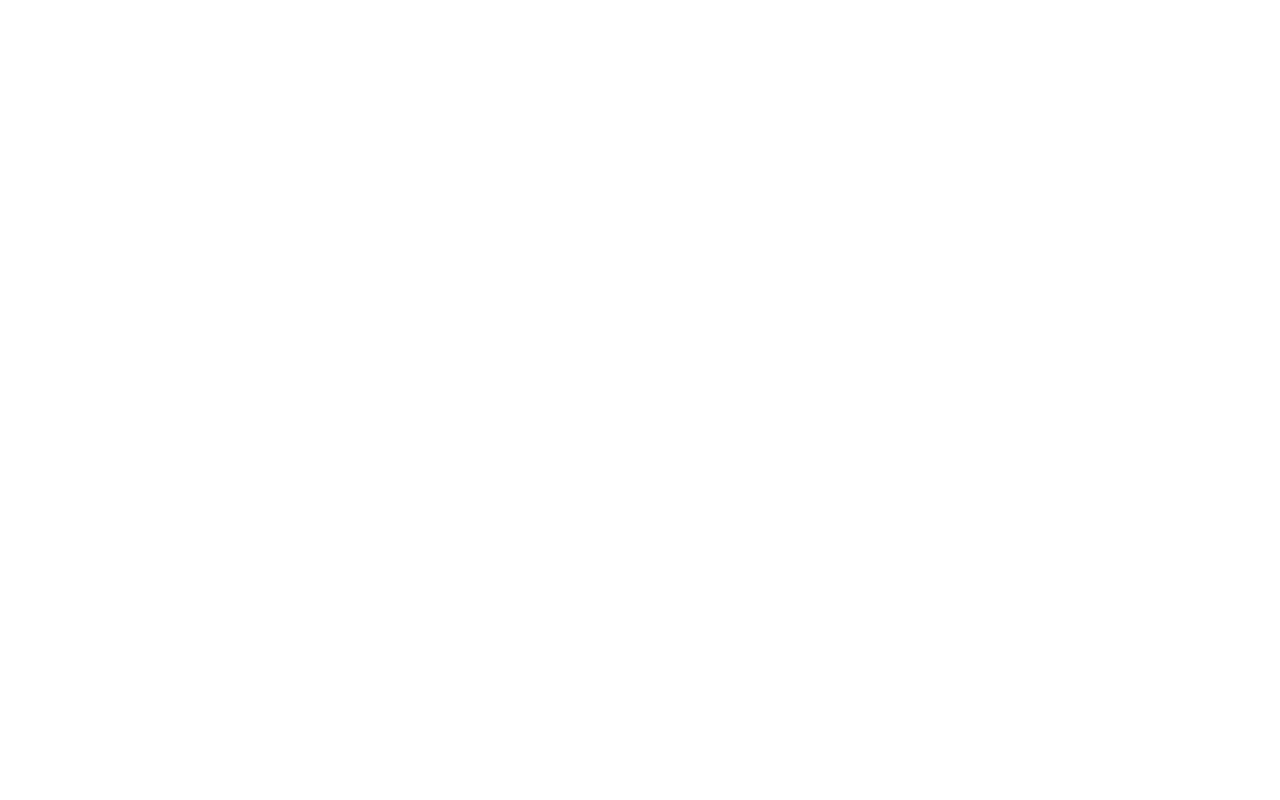
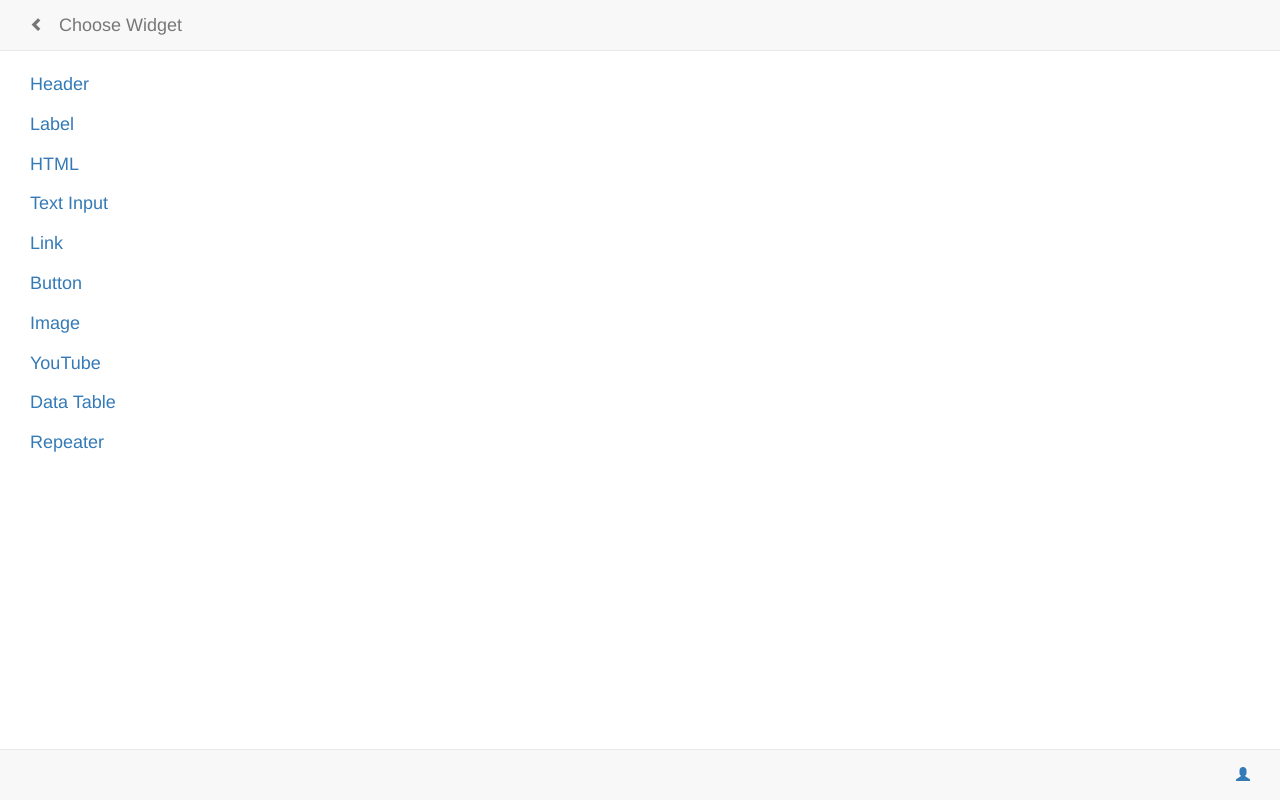
Before and after one commit to ethan-neidhart37/neidhart-ethan-webdev, a website: page public/assignment/Widget/widget-choose.html in a window 1280 px wide. Drawn offline with nearby package versions, Linux system fonts and the light colour scheme.

Commit message:
finished widget-choose

```diff
--- a/public/assignment/Widget/widget-choose.html
+++ b/public/assignment/Widget/widget-choose.html
@@ -3,8 +3,88 @@
 <head>
     <meta charset="UTF-8">
     <title>Title</title>
+    <link href="https://maxcdn.bootstrapcdn.com/bootstrap/3.3.7/css/bootstrap.min.css" rel="stylesheet"/>
+    <link href="../css/style.css" rel="stylesheet"/>
+    <meta name="viewport" content="width=device-width, initial-scale=1">
 </head>
 <body>
 
+<nav class="navbar navbar-default navbar-fixed-top">
+    <div class="container-fluid">
+        <div class="navbar-text pull-left">
+            <a class="navbar-link" href="#">
+                <span class="glyphicon glyphicon-chevron-left"></span>
+            </a>
+        </div>
+        <div class="navbar-header">
+            <a class="navbar-brand" href="#">Choose Widget</a>
+        </div>
+    </div>
+</nav>
+
+
+<div class="container-fluid">
+    <div class="container-fluid">
+        <h4>
+            <a href="#">Header</a>
+        </h4>
+    </div>
+    <div class="container-fluid">
+        <h4>
+            <a href="#">Label</a>
+        </h4>
+    </div>
+    <div class="container-fluid">
+        <h4>
+            <a href="#">HTML</a>
+        </h4>
+    </div>
+    <div class="container-fluid">
+        <h4>
+            <a href="#">Text Input</a>
+        </h4>
+    </div>
+    <div class="container-fluid">
+        <h4>
+            <a href="#">Link</a>
+        </h4>
+    </div>
+    <div class="container-fluid">
+        <h4>
+            <a href="#">Button</a>
+        </h4>
+    </div>
+    <div class="container-fluid">
+        <h4>
+            <a href="#">Image</a>
+        </h4>
+    </div>
+    <div class="container-fluid">
+        <h4>
+            <a href="#">YouTube</a>
+        </h4>
+    </div>
+    <div class="container-fluid">
+        <h4>
+            <a href="#">Data Table</a>
+        </h4>
+    </div>
+    <div class="container-fluid">
+        <h4>
+            <a href="#">Repeater</a>
+        </h4>
+    </div>
+</div>
+
+<nav class="navbar navbar-default navbar-fixed-bottom">
+    <div class="container-fluid">
+        <div class="navbar-text pull-right">
+            <a href="#">
+                <span class="glyphicon glyphicon-user"></span>
+            </a>
+        </div>
+    </div>
+</nav>
+
 </body>
 </html>
```
